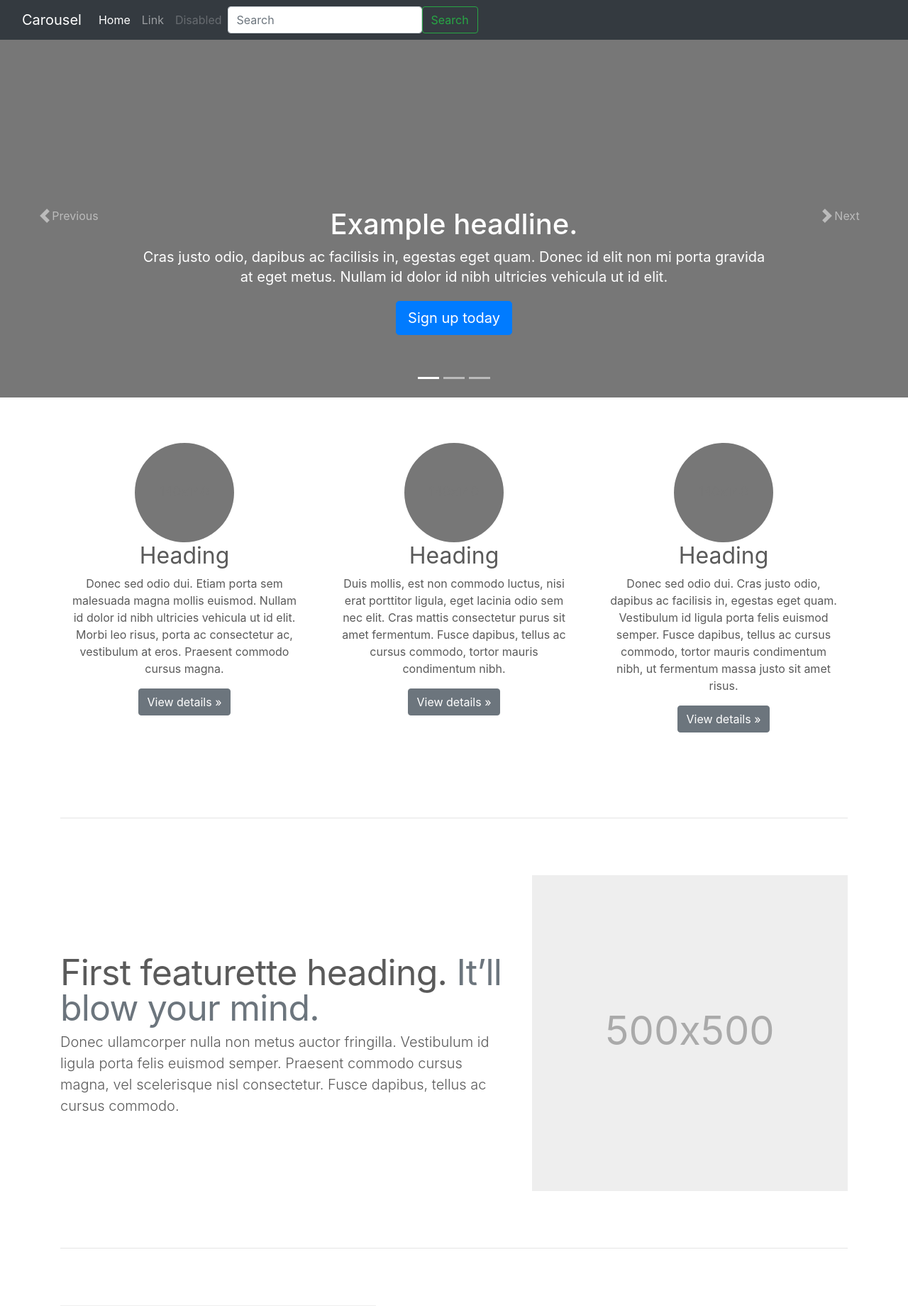
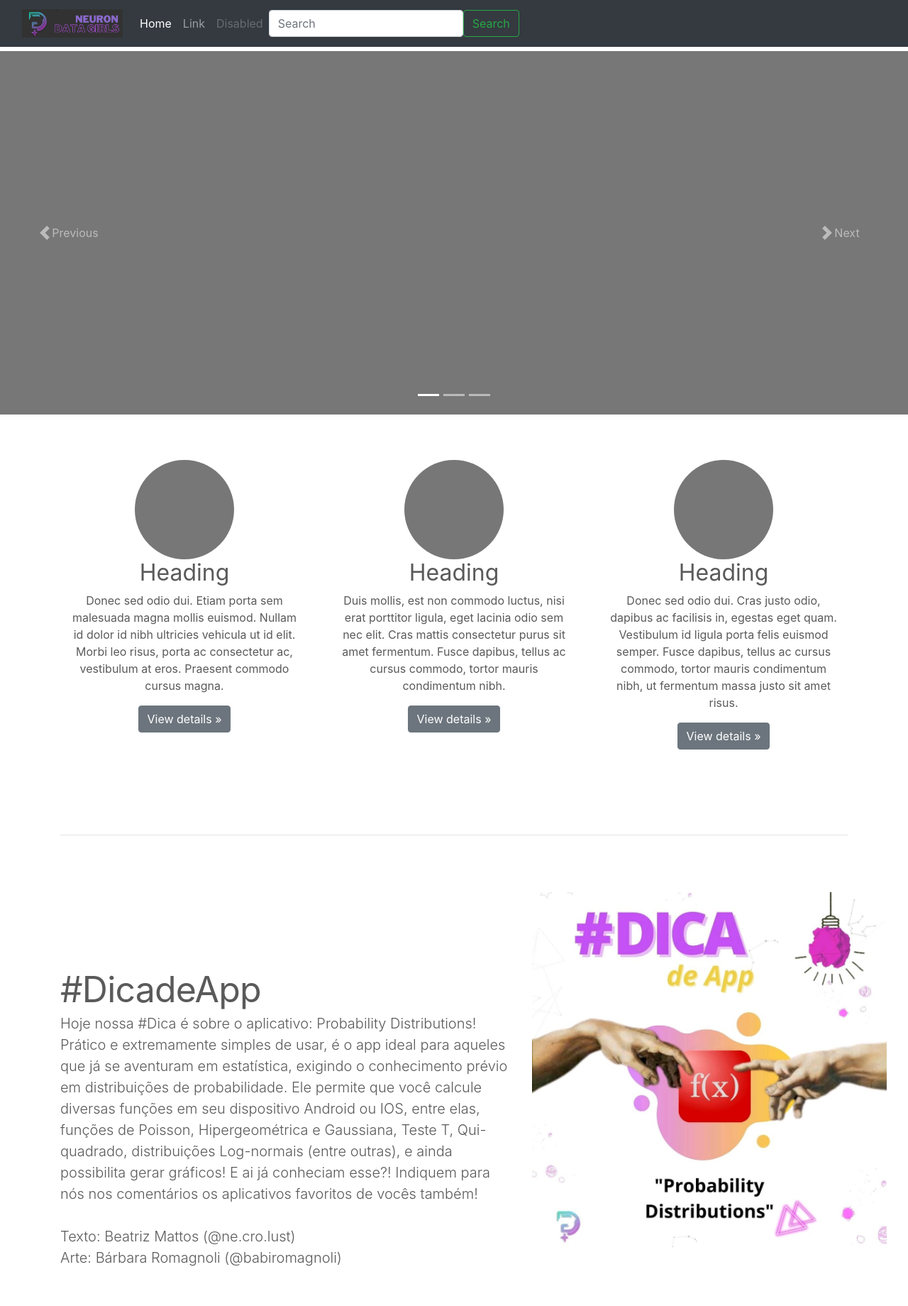
Before and after one commit to patriciatozi/dg-website, a Django app: page / in a window 1280 px wide. Shown: the top 1840 px of the page at 71% size. Run offline with Django 3.2, Linux system fonts and the light colour scheme; some libraries are stand-ins or nearby versions.

Commit message:
adding logo and examples of posts from social midia

```diff
--- a/myapp/static/fa/css/carousel.css
+++ b/myapp/static/fa/css/carousel.css
@@ -8,6 +8,9 @@
   color: #5a5a5a;
 }
 
+header {
+    background-color: #323232;
+}
 
 /* CUSTOMIZE THE CAROUSEL
 -------------------------------------------------- */
--- a/myapp/templates/index.html
+++ b/myapp/templates/index.html
@@ -7,7 +7,7 @@
     <meta name="viewport" content="width=device-width, initial-scale=1.0">
     <meta http-equiv="X-UA-Compatible" content="ie=edge">
     <link rel="stylesheet" href="{% static 'css/bootstrap.min.css' %}">
-    <link rel="stylesheet" href="{% static 'fa/css/all.min.css' %}">
+    <--<link rel="stylesheet" href="{% static 'fa/css/all.min.css' %}">
     <script src="{% static 'js/bootstrap.min.js' %}"></script>
     <title>Data Girls - Neuron</title>
 
@@ -26,6 +26,10 @@
         user-select: none;
       }
 
+      .navbar-custom {
+    background-color: lightgreen;
+     }
+
       @media (min-width: 768px) {
         .bd-placeholder-img-lg {
           font-size: 3.5rem;
@@ -42,7 +46,10 @@
 <header>
   <nav class="navbar navbar-expand-md navbar-dark fixed-top bg-dark">
     <div class="container-fluid">
-      <a class="navbar-brand" href="#">Carousel</a>
+      <img src="static/img/pp.jpg" width="40" alt="">
+      <a class="navbar-brand" href="#">
+        <img src="static/img/name.png" width="102" alt="">
+      </a>
       <button class="navbar-toggler" type="button" data-bs-toggle="collapse" data-bs-target="#navbarCollapse" aria-controls="navbarCollapse" aria-expanded="false" aria-label="Toggle navigation">
         <span class="navbar-toggler-icon"></span>
       </button>
@@ -81,9 +88,7 @@
 
         <div class="container">
           <div class="carousel-caption text-start">
-            <h1>Example headline.</h1>
-            <p>Cras justo odio, dapibus ac facilisis in, egestas eget quam. Donec id elit non mi porta gravida at eget metus. Nullam id dolor id nibh ultricies vehicula ut id elit.</p>
-            <p><a class="btn btn-lg btn-primary" href="#" role="button">Sign up today</a></p>
+
           </div>
         </div>
       </div>
@@ -159,11 +164,17 @@
 
     <div class="row featurette">
       <div class="col-md-7">
-        <h2 class="featurette-heading">First featurette heading. <span class="text-muted">It’ll blow your mind.</span></h2>
-        <p class="lead">Donec ullamcorper nulla non metus auctor fringilla. Vestibulum id ligula porta felis euismod semper. Praesent commodo cursus magna, vel scelerisque nisl consectetur. Fusce dapibus, tellus ac cursus commodo.</p>
+        <h2 class="featurette-heading">#DicadeApp <span class="text-muted"></span></h2>
+        <p class="lead">Hoje nossa #Dica é sobre o aplicativo: Probability Distributions!
+          Prático e extremamente simples de usar, é o app ideal para aqueles que já se aventuram em estatística, exigindo o conhecimento prévio em distribuições de probabilidade.
+          Ele permite que você calcule diversas funções em seu dispositivo Android ou IOS, entre elas, funções de Poisson, Hipergeométrica e Gaussiana, Teste T, Qui-quadrado, distribuições Log-normais (entre outras), e ainda possibilita gerar gráficos!
+          E ai já conheciam esse?! Indiquem para nós nos comentários os aplicativos favoritos de vocês também!
+          <br><br>
+          Texto: Beatriz Mattos (@ne.cro.lust)<br>
+          Arte: Bárbara Romagnoli (@babiromagnoli)</p>
       </div>
       <div class="col-md-5">
-        <svg class="bd-placeholder-img bd-placeholder-img-lg featurette-image img-fluid mx-auto" width="500" height="500" xmlns="http://www.w3.org/2000/svg" role="img" aria-label="Placeholder: 500x500" preserveAspectRatio="xMidYMid slice" focusable="false"><title>Placeholder</title><rect width="100%" height="100%" fill="#eee"/><text x="50%" y="50%" fill="#aaa" dy=".3em">500x500</text></svg>
+        <img src="static/img/dica_de_app.jpg" width="500" height="500" alt="">
 
       </div>
     </div>
@@ -171,13 +182,25 @@
     <hr class="featurette-divider">
 
     <div class="row featurette">
-      <div class="col-md-7 order-md-2">
-        <h2 class="featurette-heading">Oh yeah, it’s that good. <span class="text-muted">See for yourself.</span></h2>
-        <p class="lead">Donec ullamcorper nulla non metus auctor fringilla. Vestibulum id ligula porta felis euismod semper. Praesent commodo cursus magna, vel scelerisque nisl consectetur. Fusce dapibus, tellus ac cursus commodo.</p>
+      <div class="col-md-7">
+        <h2 class="featurette-heading">#MulheresNotórias</h2>
+        <p class="lead">
+          A mulher notória de hoje é a Gabriela de Queiroz, a Cientista de Dados criadora da comunidade R-Ladies e do AI Inclusive!
+          Gabriela é graduada em Estatística pela Universidade do Estado do Rio de Janeiro. É mestra em Epidemiologia na ENSP - Fiocruz. E mestra em Estatística pela  California State University.
+          Em 2012, ela fundou o R-Ladies, visando “promover a diversidade na comunidade R por meio de encontros e mentorias”. E em 2016, fundou a AI Inclusive que “ajuda a aumentar a representação e participação de minorias de gênero na Inteligência Artificial (AI)”. Em 2018, começou a trabalhar na IBM como desenvolvedora e logo foi promovida a gerente de engenharia e ciência de dados, cargo que ocupa até os dias de hoje!
+          Além de uma carreira brilhante, a história de Gabriela é uma história de inclusão de diversidade nas áreas de Tecnologia! Como não se inspirar?
+          <br>
+          Conhece alguma mulher notória que mais gente precisa conhecer? Comenta aqui! Ela pode ser a próxima homenageada!
+          <br>
+          Fonte: k-roz.com <br>
+          https://www.linkedin.com/in/gabrieladequeiroz <br>
+          G1.com <br><br>
+          Arte: Letícia Barbosa <br>
+          Texto: Letícia Barbosa e Myrla Rocha
+        </p>
       </div>
       <div class="col-md-5 order-md-1">
-        <svg class="bd-placeholder-img bd-placeholder-img-lg featurette-image img-fluid mx-auto" width="500" height="500" xmlns="http://www.w3.org/2000/svg" role="img" aria-label="Placeholder: 500x500" preserveAspectRatio="xMidYMid slice" focusable="false"><title>Placeholder</title><rect width="100%" height="100%" fill="#eee"/><text x="50%" y="50%" fill="#aaa" dy=".3em">500x500</text></svg>
-
+        <img src="static/img/gabriela_de_queiroz.jpg" width="500" height="500" alt="">
       </div>
     </div>
 
```
Also changed, not shown: myapp/static/css/bootstrap.min.css, myapp/static/img/dica_de_app.jpg (added), myapp/static/img/gabriela_de_queiroz.jpg (added), myapp/static/img/mulheres-notorias.png (added), myapp/static/img/name.png (added), myapp/static/img/pp.jpg (added), myapp/static/img/quem-somos.png (added).
